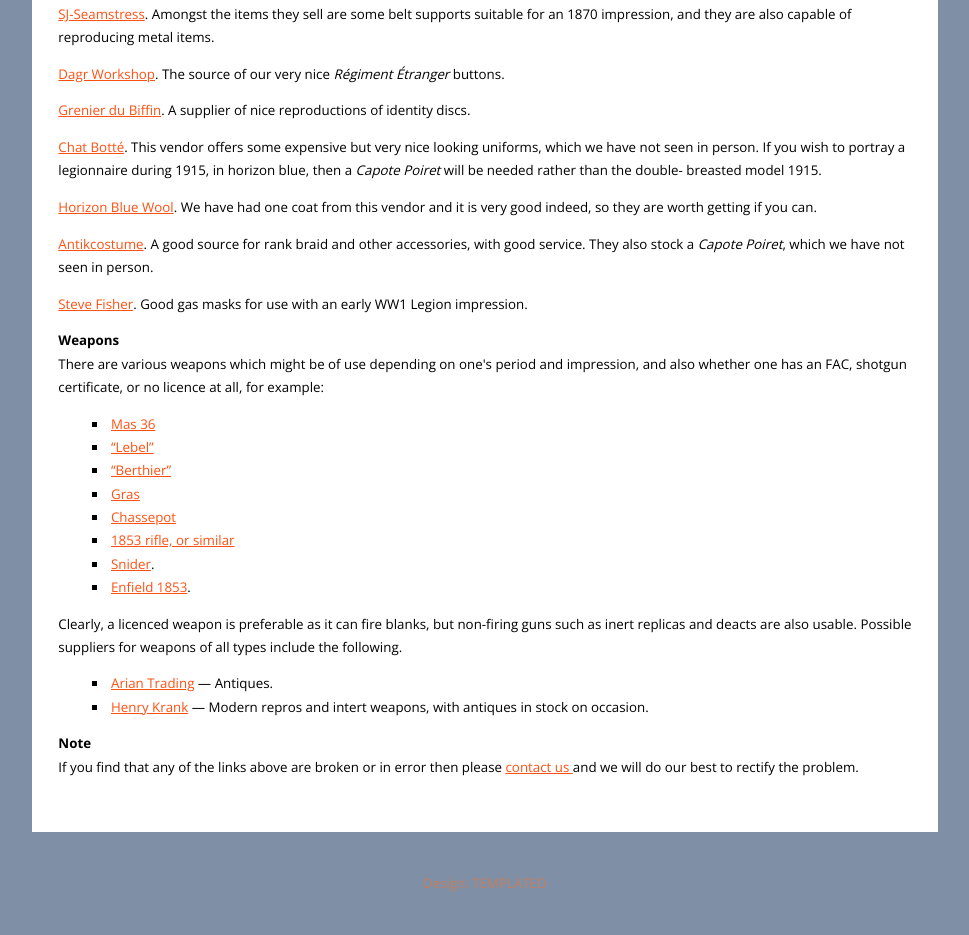
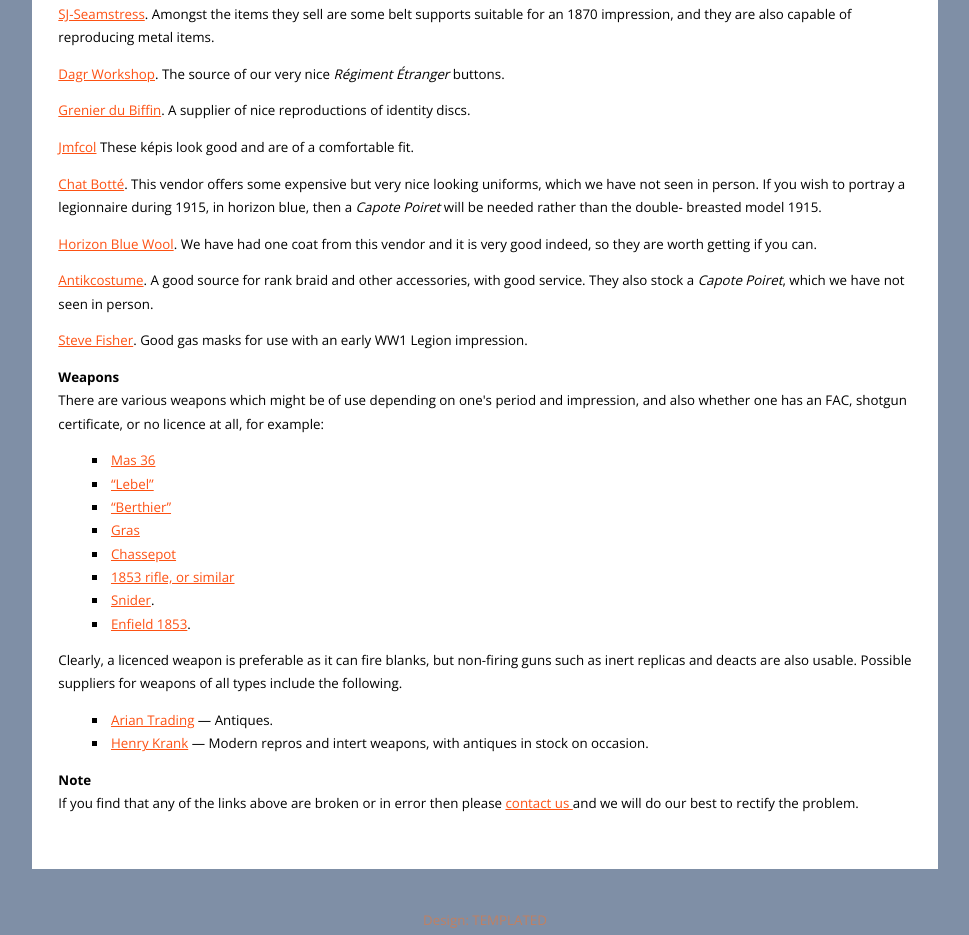
Before and after one commit to knirirr/VolontairesEtrangers, a plain HTML site: page equipment.html in a window 1280 px wide. Shown: the part 1065-2000 px from the top of the page, without its empty margins (155-1124 px from the left). Drawn offline with nearby package versions, Linux system fonts and the light colour scheme.

Commit message:
Enabled another supplier.

```diff
--- a/equipment.html
+++ b/equipment.html
@@ -116,11 +116,8 @@
                         <p><a href="http://www.legrenierdubiffin.kingeshop.com/reproductions-cbhabaaaa.asp" target="_blank">Grenier du Biffin</a>.
                           A supplier of nice reproductions of identity discs.</p>
 
-                        <!--
                         <p><a href="http://stores.ebay.co.uk/Medailles-et-Insignes-Militaires" target="_blank">Jmfcol</a> These
-                        képis look good and are of a comfortable fit. If the item and size you require is in stock then an
-                        order may be ventured. Otherwise, you run the risk of losing your money due to non-delivery.</p>
-                        -->
+                        képis look good and are of a comfortable fit.</p>
 
                         <p><a href="http://www.lechatbotte.net">Chat Botté</a>. This vendor offers some expensive but
                         very nice looking uniforms, which we have not seen in person. If you wish to portray a legionnaire
```
